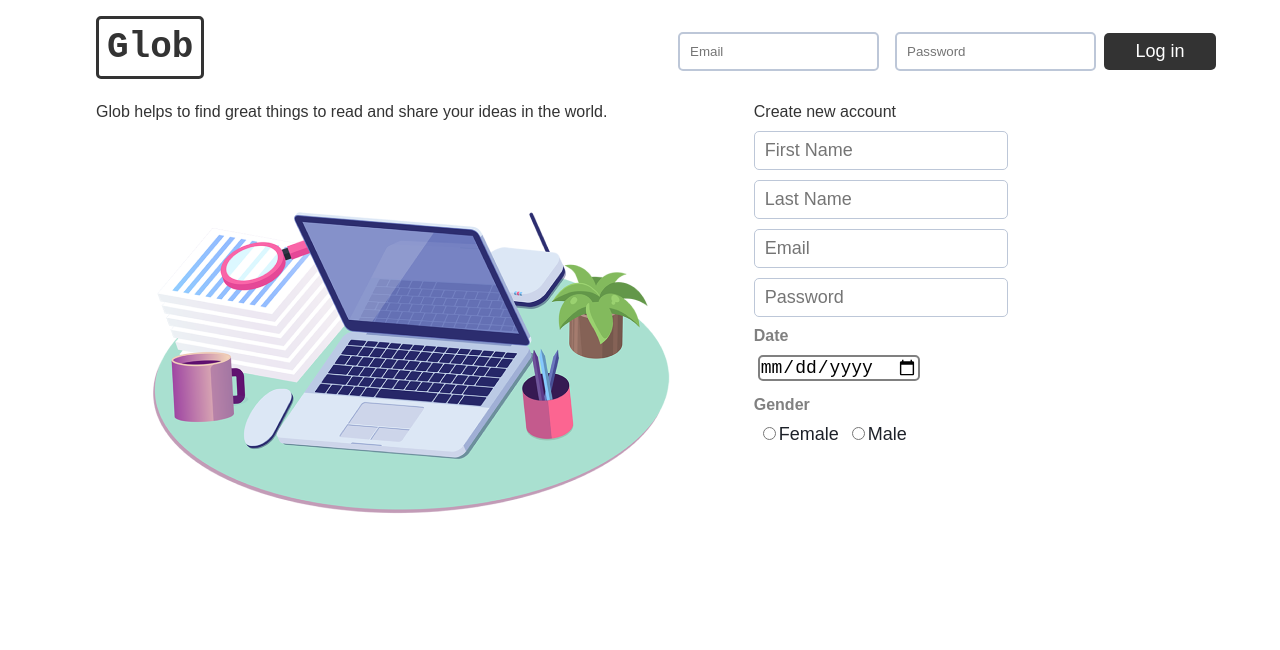
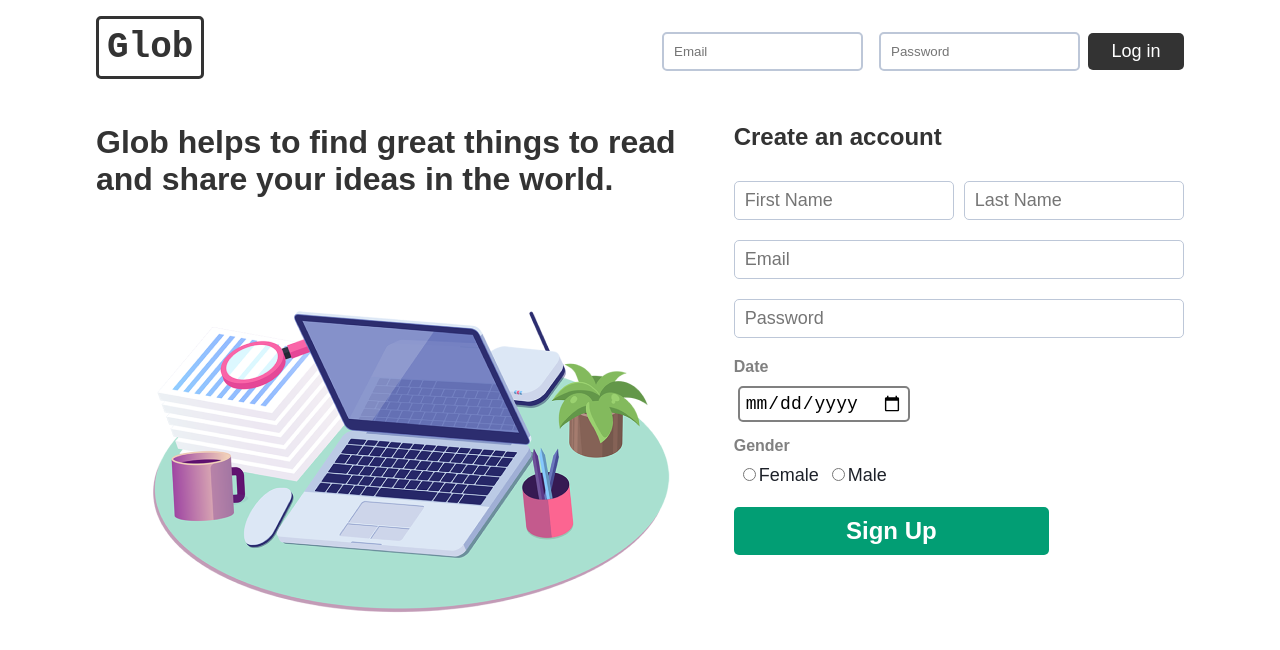
Before and after one commit to Maskoul/glob-front-end-react, a React (Create React App) app: page / in a window 1280 px wide. Shown: the top 650 px of the page. Built offline with nearby package versions, Linux system fonts and the light colour scheme.

Commit message:
Add styles for register commponent

```diff
--- a/src/components/login/LogIn.css
+++ b/src/components/login/LogIn.css
@@ -5,6 +5,8 @@
     align-items: center;
     width: 100%;
     margin: auto;
+    margin-right: 32px;
+
 }
 
 .email-input {
--- a/src/components/register/Register.css
+++ b/src/components/register/Register.css
@@ -1,20 +1,46 @@
+* {
+    box-sizing: border-box;
+}
 .register-container {
     display: flex;
     flex-wrap: nowrap;
     width: auto;
     margin: 16px 32px;
 }
+
+.form-container {
+    width: 100%;
+}
 .separator{
     width: 50px;
+}
+.small-separator {
+    width: 10px;
 }
 .form-input {
     font-size: 18px;
     border: #bdc7d8 solid 1px;
     border-radius: 5px;
     padding: 8px 10px;
-    margin: 10px 10px 0px 0px;
+    margin: 10px  0px;
+    width: 100%;
+
 }
 
+
+.form-input:focus{
+    border: #bdc7d8 solid 3px;
+    border-radius: 5px;
+
+}
+
+.form-input-name {
+    width: 50%;
+}
+.form-input-name-block {
+    display: inline-flex;
+    width: 100%;
+}
 .date-text {
     color: gray;
     margin: 10px 0px 5px 0px;
@@ -28,9 +54,16 @@
     font-size: 18px;
     font-weight: normal;
     margin: 5px 4px;
-    padding: 0;
+    padding: 5px;
 }
+.date-input:hover {
+    cursor: pointer;
+}
+.date-input:focus{
+    border: #bdc7d8 solid 3px;
+    border-radius: 5px;
 
+}
 .gender-text {
     color: gray;
     margin: 10px 0px 5px 0px;
@@ -45,3 +78,23 @@
     margin: 5px 4px;
     padding: 0;
 }
+
+.signup-button {
+    background-color: #029e74;
+    border: none;
+    border-radius: 5px;
+    color: #fff;
+    font-size: 24px;
+    font-weight: bold;
+    padding: 10px;
+    width: 70%;
+    margin-top: 16px;
+}
+.signup-button:hover {
+    cursor: pointer;
+    background: #03a87c;
+    background-color: #03a87c;
+}
+.signup-button:active{
+    margin-top: 20px;
+}
--- a/src/components/register/Register.js
+++ b/src/components/register/Register.js
@@ -8,7 +8,7 @@ const Register = () => {
         <div className='register-container'>
             <div>
                 <div>
-                    Glob helps to find great things to read and share your ideas in the world.
+                    <h1>Glob helps to find great things to read and share your ideas in the world.</h1>
                 </div>
                 <div>
                     <img alt='blog' src={blog}></img>
@@ -17,11 +17,12 @@ const Register = () => {
 
             <div className='separator'></div>
 
-            <div>
-                <div>Create new account</div>
-                <div>
-                    <input className='form-input' type='text' placeholder='First Name' />
-                    <input className='form-input' type='text' placeholder='Last Name' />
+            <div className='form-container'>
+                <div><h2>Create an account</h2></div>
+                <div className='form-input-name-block'>
+                    <input className='form-input form-input-name ' type='text' placeholder='First Name' />
+                    <div className='small-separator'></div>
+                    <input className='form-input form-input-name ' type='text' placeholder='Last Name' />
                 </div>
                 <div>
                     <input className='form-input' type='Email' placeholder='Email' />
@@ -48,6 +49,9 @@ const Register = () => {
                     </span>
 
                 </div>
+                <div>
+                    <button className='signup-button'>Sign Up</button>
+                </div>
             </div>
         </div>
     )
```
